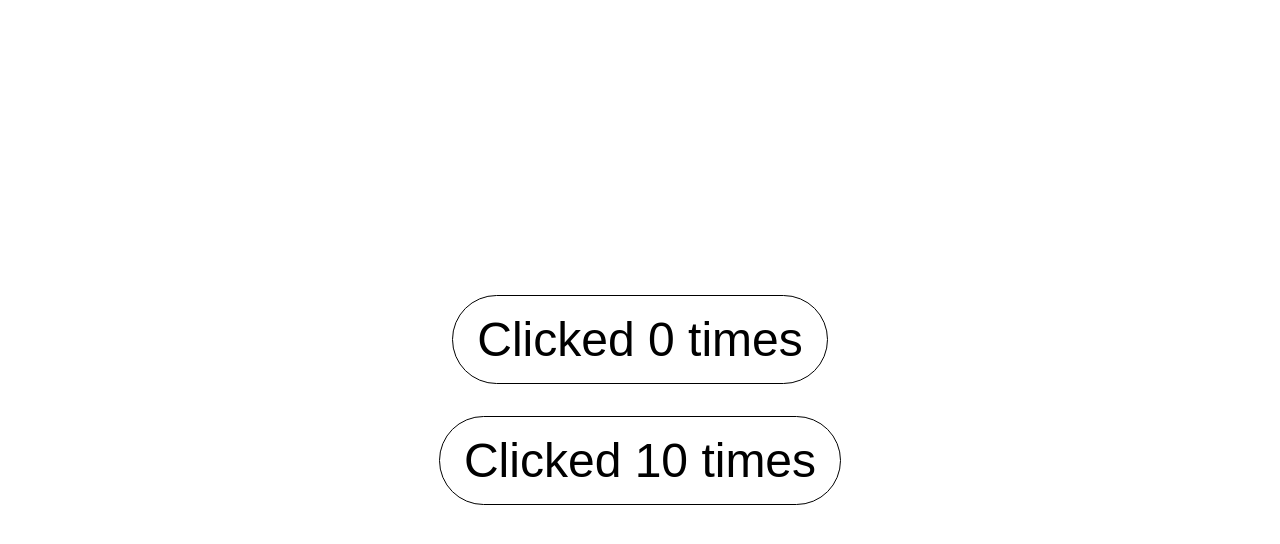
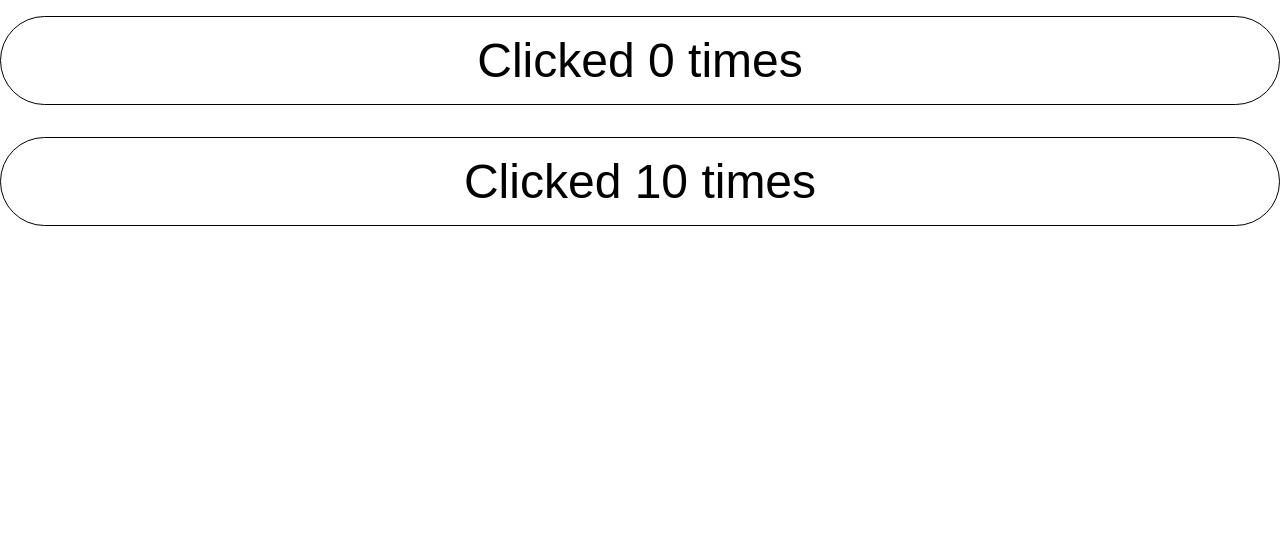
Before and after one commit to only-digital/internship-tasks, a Next.js app: page / in a window 1280 px wide. Shown: the top 544 px of the page. Built offline with nearby package versions, Linux system fonts and the light colour scheme.

Commit message:
feat: add a style file and change the grid

```diff
--- /dev/null
+++ b/src/styles/colors.scss
@@ -0,0 +1,3 @@
+$light-blue1: #D9E1EC;
+
+$blue1: #213C57;
--- a/src/styles/index.module.scss
+++ b/src/styles/index.module.scss
@@ -1,9 +1,10 @@
 .main {
     display: flex;
     flex-direction: column;
-    justify-content: center;
-    align-items: center;
     min-height: 100vh;
+    max-width: 1920px;
+    width: 100%;
+    margin: 0 auto;
 
     font-family: 'Roboto', sans-serif;
 }
```
